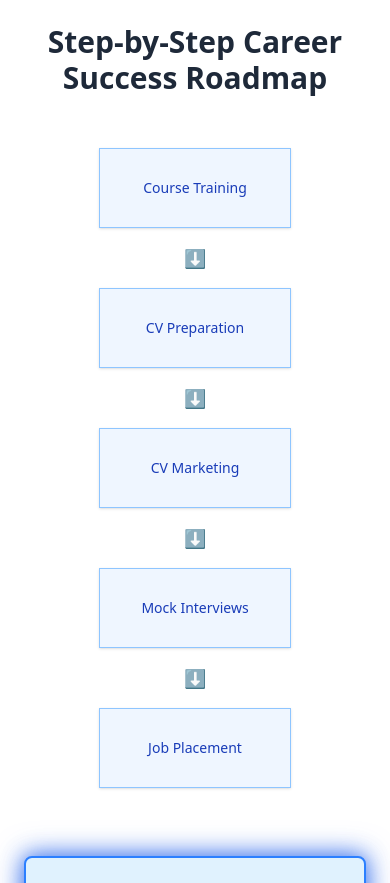
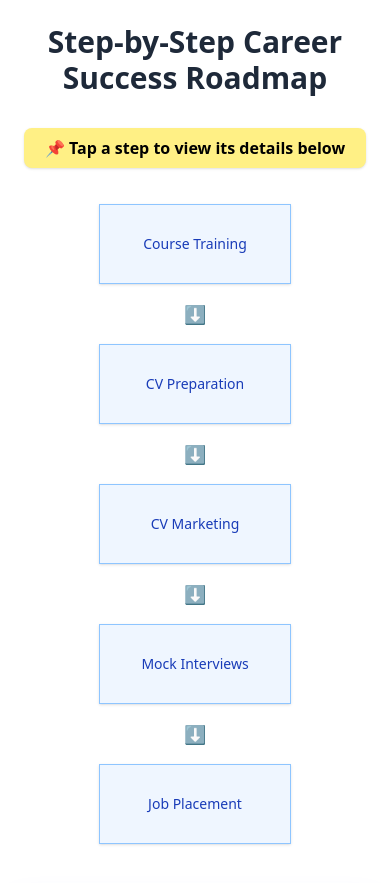
Before and after one commit to sowmyakota-mv/Website, a React (Vite) app in the folder frontend/: page / in a window 390 px wide. Shown: the part 1280-2163 px from the top of the page. Built offline with nearby package versions, Linux system fonts and the light colour scheme.

Commit message:
complete website

```diff
--- a/frontend/src/components/AboutSection.tsx
+++ b/frontend/src/components/AboutSection.tsx
@@ -5,7 +5,7 @@ import { useEffect, useState, useRef } from "react";
 
 function WhyDataArtisan() {
   const [timeLeft, setTimeLeft] = useState("");
-  const [showMobilePopup, setShowMobilePopup] = useState(false);
+  const [showMobileMessage, setShowMobileMessage] = useState(false);
   const navigate = useNavigate();
   const flowchartRef = useRef(null);
 
@@ -22,8 +22,12 @@ function WhyDataArtisan() {
         setTimeLeft("Batch Started!");
       } else {
         const days = Math.floor(distance / (1000 * 60 * 60 * 24));
-        const hours = Math.floor((distance % (1000 * 60 * 60 * 24)) / (1000 * 60 * 60));
-        const minutes = Math.floor((distance % (1000 * 60 * 60)) / (1000 * 60));
+        const hours = Math.floor(
+          (distance % (1000 * 60 * 60 * 24)) / (1000 * 60 * 60)
+        );
+        const minutes = Math.floor(
+          (distance % (1000 * 60 * 60)) / (1000 * 60)
+        );
         const seconds = Math.floor((distance % (1000 * 60)) / 1000);
 
         setTimeLeft(`${days}d ${hours}h ${minutes}m ${seconds}s`);
@@ -33,19 +37,16 @@ function WhyDataArtisan() {
     return () => clearInterval(timer);
   }, []);
 
-  // Show popup only when flowchart is fully visible on mobile
+  // Show message only when flowchart is in view on mobile
   useEffect(() => {
     if (window.innerWidth >= 768) return; // Only for mobile
 
     const observer = new IntersectionObserver(
       (entries) => {
         const entry = entries[0];
-      if (entry.isIntersecting) {
-        setShowMobilePopup(true);
-        setTimeout(() => setShowMobilePopup(false), 4000);
-      }
+        setShowMobileMessage(entry.isIntersecting);
       },
-    { threshold: 1.0 } // Fully in view
+      { threshold: 0.5 } // half in view
     );
 
     if (flowchartRef.current) {
@@ -117,23 +118,20 @@ useEffect(() => {
   return (
     <section id="services" className="py-10 bg-white">
       <div className="max-w-7xl mx-auto px-6">
-
         <h2 className="text-3xl font-bold text-center mb-8 text-gray-800">
           Step-by-Step Career Success Roadmap
         </h2>
 
-        {/* Mobile Popup Message */}
-        {showMobilePopup && (
-          <div className="md:hidden fixed top-[calc(50vh-150px)] left-1/2 transform -translate-x-1/2 bg-black text-white text-sm px-4 py-2 rounded-lg shadow-lg animate-bounce z-50">
+        {/* Persistent Mobile Message */}
+        {showMobileMessage && (
+          <div className="md:hidden mb-4 text-center bg-yellow-200 text-black font-semibold py-2 px-3 rounded-lg shadow">
             📌 Tap a step to view its details below
           </div>
         )}
 
         {/* Flowchart Section */}
         <div
-  className={`mb-12 py-5 transition-all duration-500 ${
-    showMobilePopup ? "ring-4 ring-yellow-400 rounded-lg" : ""
-  }`}
+          className="mb-12 py-5 transition-all duration-500"
           ref={flowchartRef}
         >
           <div className="flex flex-col md:flex-row items-center justify-center md:gap-6 gap-4">
@@ -161,7 +159,8 @@ useEffect(() => {
                 🚀 100% Job Oriented Course
               </h3>
               <p className="text-lg text-gray-700 font-medium">
-                Next Batch Starts <span className="text-blue-600 font-bold">20th August</span>
+                Next Batch Starts{" "}
+                <span className="text-blue-600 font-bold">20th August</span>
               </p>
               <p className="text-md text-gray-600 mt-1">
                 ⏰ Timings: <strong>6:45 PM – 8:15 PM</strong>
@@ -212,7 +211,8 @@ function FlowStep({ text, targetId }) {
     const element = document.getElementById(targetId);
     if (element) {
       const headerOffset = 100;
-      const elementPosition = element.getBoundingClientRect().top + window.scrollY;
+      const elementPosition =
+        element.getBoundingClientRect().top + window.scrollY;
       const offsetPosition = elementPosition - headerOffset;
 
       window.scrollTo({
@@ -241,8 +241,12 @@ function FlowArrow({ direction, mobile, desktop }) {
   const arrowSymbol = direction === "right" ? "➡" : "⬇";
   return (
     <>
-      {mobile && <div className="md:hidden text-blue-500 text-lg">{arrowSymbol}</div>}
-      {desktop && <div className="hidden md:block text-blue-500 text-lg">{arrowSymbol}</div>}
+      {mobile && (
+        <div className="md:hidden text-blue-500 text-lg">{arrowSymbol}</div>
+      )}
+      {desktop && (
+        <div className="hidden md:block text-blue-500 text-lg">{arrowSymbol}</div>
+      )}
     </>
   );
 }
@@ -250,7 +254,9 @@ function FlowArrow({ direction, mobile, desktop }) {
 function Card({ img, title, description, listItems, link, reverse }) {
   return (
     <div
-      className={`flex flex-col md:flex-row ${reverse ? "md:flex-row-reverse" : ""} items-stretch shadow-lg overflow-hidden`}
+      className={`flex flex-col md:flex-row ${
+        reverse ? "md:flex-row-reverse" : ""
+      } items-stretch shadow-lg overflow-hidden`}
     >
       <div className="md:w-1/2">
         <img src={img} alt={title} className="w-full h-60 object-cover" />
```
Lines whose indentation alone changed are shown as unchanged.
